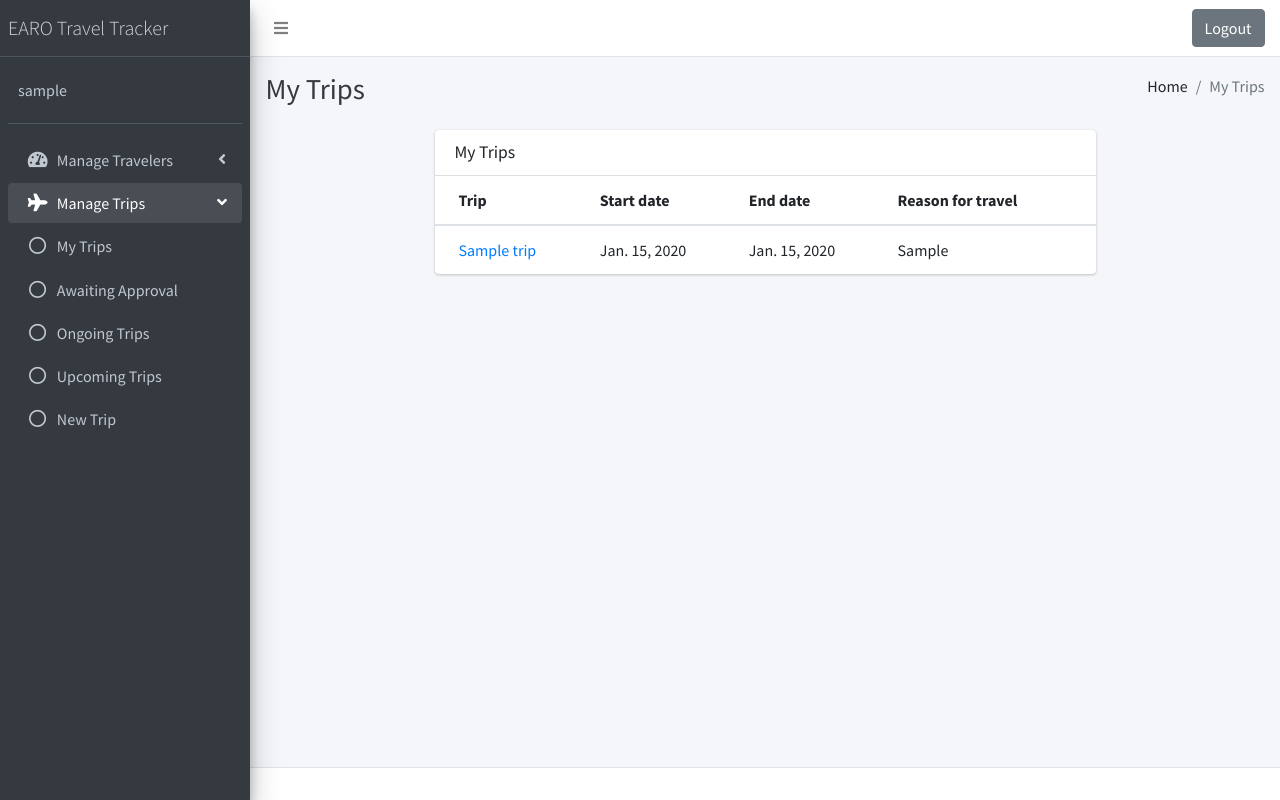
After one commit to d-mwenda/earo_travel_tracker, a Django app: page /trip/list-trips/my-trips in a window 1280 px wide, after a click on "Manage Trips". The commit adds this page. Run offline with Django 3.2, Linux system fonts and the light colour scheme; a user stored in the database is signed in; tables that the repository leaves empty hold one stand-in row (values such as "Sample post"); some libraries are stand-ins or nearby versions.

Commit message:
my trips added. Trip filtering added

```diff
--- a/backend/earo_travel_tracker/templates/base.html
+++ b/backend/earo_travel_tracker/templates/base.html
@@ -154,6 +154,12 @@
             </a>
             <ul class="nav nav-treeview">
               <li class="nav-item">
+                <a href="{% url 'u_list_my_trips' %}" class="nav-link">
+                  <i class="far fa-circle nav-icon"></i>
+                  <p>My Trips</p>
+                </a>
+              </li>
+              <li class="nav-item">
                 <a href="{% url 'u_list_awaiting_approval_trips' %}" class="nav-link">
                   <i class="far fa-circle nav-icon"></i>
                   <p>Awaiting Approval</p>
--- a/backend/earo_travel_tracker/templates/foundation.html
+++ b/backend/earo_travel_tracker/templates/foundation.html
@@ -20,6 +20,9 @@
   {% endblock custom_styles %}
 
 </head>
+{% comment %}
+Always make sure to include an opening body tag when you extend this template.
+{%endcomment %}
 {% block body %}
 {% endblock body %}
 <!-- REQUIRED SCRIPTS -->
--- a/backend/earo_travel_tracker/templates/traveler/add_edit_department.html
+++ b/backend/earo_travel_tracker/templates/traveler/add_edit_department.html
@@ -7,7 +7,7 @@
             <div class="card-body">
                 <div class="row">
                     {% include 'render_form.html' %}
-                    <button class="form-control btn-primary" type="submit">{{page_title}}</button>
+                    <button class="form-control btn-secondary" type="submit">{{page_title}}</button>
                 </div>
             </div>
         </form>
--- a/backend/earo_travel_tracker/templates/traveler/add_edit_traveler.html
+++ b/backend/earo_travel_tracker/templates/traveler/add_edit_traveler.html
@@ -7,7 +7,7 @@
             <div class="card-body">
                 <div class="row">
                     {% include 'render_form.html' %}
-                    <button class="form-control btn-primary" type="submit">{{page_title}}</button>
+                    <button class="form-control btn-secondary" type="submit">{{page_title}}</button>
                 </div>
             </div>
         </form>
--- a/backend/earo_travel_tracker/templates/trip/add_edit_trip.html
+++ b/backend/earo_travel_tracker/templates/trip/add_edit_trip.html
@@ -7,7 +7,7 @@
             <div class="card-body">
                 <div class="row">
                     {% include 'render_form.html' %}
-                    <button class="form-control btn-primary" type="submit">{{page_title}}</button>
+                    <button class="form-control btn-secondary" type="submit">{{page_title}}</button>
                 </div>
             </div>
         </form>
--- a/backend/earo_travel_tracker/templates/trip/add_edit_trip_itinerary.html
+++ b/backend/earo_travel_tracker/templates/trip/add_edit_trip_itinerary.html
@@ -8,7 +8,7 @@
             <div class="card-body">
                 <div class="row">
                     {% include 'render_form.html' %}
-                    <button class="form-control btn-primary" type="submit">{{page_title}}</button>
+                    <button class="form-control btn-secondary" type="submit">{{page_title}}</button>
                 </div>
             </div>
         </form>
--- a/backend/earo_travel_tracker/templates/trip/approve_trip.html
+++ b/backend/earo_travel_tracker/templates/trip/approve_trip.html
@@ -7,7 +7,7 @@
             <div class="card-body">
                 <div class="row">
                     {% include 'render_form.html' %}
-                    <button class="form-control btn-primary" type="submit">Submit</button>
+                    <button class="form-control btn-secondary" type="submit">Submit</button>
                 </div>
             </div>
         </form>
--- /dev/null
+++ b/backend/earo_travel_tracker/templates/trip/view_trips.html
@@ -0,0 +1,40 @@
+{% extends "base.html" %}
+
+{% block content %}
+<div class="col-8">
+    <div class="card">
+      <div class="card-header">
+        <h3 class="card-title">{{ page_title }}
+        </h3>
+      </div>
+      <!-- /.card-header -->
+      <div class="card-body table-responsive p-0">
+        <table class="table table-hover text-nowrap">
+          <thead>
+            <tr>
+              <th>Trip</th>
+              <th>Start date</th>
+              <th>End date</th>
+              <th>Reason for travel</th>
+            </tr>
+          </thead>
+          <tbody>
+            {% for trip in trips %}
+            <tr>
+                <td><a href="{% url 'u_trip_details' trip_id=trip.id %}">
+                  {{trip.trip_name}}
+                  </a>
+                </td>
+                <td>{{trip.start_date}}</td>
+                <td>{{trip.end_date}}</td>
+                <td>{{trip.reason_for_travel}}</td>
+            </tr>
+            {% endfor %}
+          </tbody>
+        </table>
+      </div>
+      <!-- /.card-body -->
+    </div>
+    <!-- /.card -->
+  </div>
+  {% endblock content %}
--- a/backend/earo_travel_tracker/trip/urls.py
+++ b/backend/earo_travel_tracker/trip/urls.py
@@ -9,7 +9,7 @@ from .views import (
     TripViewSet, TripTravelerDependantsViewSet, TripExpensesViewSet, TripApprovalViewSet,
     TripItineraryViewSet, ApproverGroupsViewSet, TripCreateView, TripDetailView, TripUpdateView,
     TripDeleteView, TripListView, TripItineraryListView, TripItineraryCreateView,
-    TripItineraryUpdateView, TripItineraryDeleteView, ApproveTripView, TripApprovalListView
+    TripItineraryUpdateView, TripItineraryDeleteView, ApproveTripView, TripApprovalListView,
     )
 
 router = routers.SimpleRouter()
@@ -27,7 +27,9 @@ urlpatterns = [
     path('new-trip', TripCreateView.as_view(), name='u_create_trip'),
     path('list-trips/ongoing', TripApprovalListView.as_view(),  {'filter_by': 'ongoing'}, name='u_list_ongoing_trips'),
     path('list-trips/upcoming', TripApprovalListView.as_view(), {'filter_by': 'upcoming'}, name='u_list_upcoming_trips'),
-    path('list-trips/awaiting-approval', TripApprovalListView.as_view(), {'filter_by': 'awaiting_approval'}, name='u_list_awaiting_approval_trips'),
+    path('list-trips/my-trips', TripListView.as_view(), name='u_list_my_trips'),
+    path('list-trips/awaiting-approval', TripApprovalListView.as_view(), {'filter_by': 'awaiting_approval'},
+        name='u_list_awaiting_approval_trips'),
     path('update-trip/trip=<trip_id>', TripUpdateView.as_view(), name='u_update_trip'),
     path('trip-details/trip=<trip_id>', TripDetailView.as_view(), name='u_trip_details'),
     path('delete-trip', TripDeleteView.as_view(), name='u_delete_trip'),
--- a/backend/earo_travel_tracker/trip/views.py
+++ b/backend/earo_travel_tracker/trip/views.py
@@ -294,13 +294,17 @@ class TripListView(LoginRequiredMixin, ListView):
     """
     This class implements the listing view for the Trip model.
     """
-    # TODO: implement time-based filters for ongoing and upcoming trips
     model = Trips
     context_object_name = 'trips'
-    template_name = 'trip/list_trips.html'
+    template_name = 'trip/view_trips.html'
     extra_context = {
-        'page_title': 'Trips'
+        'page_title': 'My Trips'
     }
+
+    def get_queryset(self):
+        queryset = self.model.objects.filter(traveler__user_account=self.request.user)
+        return queryset
+
 
 
 class TripDeleteView(LoginRequiredMixin, DeleteView):
@@ -450,21 +454,23 @@ class TripApprovalListView(LoginRequiredMixin, ListView):
     model = TripApproval
     context_object_name = 'trips'
     template_name = 'trip/list_trips.html'
-    extra_context = {
-        'page_title': 'Trips'
-    }
+    page_title = None
 
     def get(self, request, *args, filter_by=None, **kwargs):
         """
         This method filters the queryset accordingly, depending on the url that calls the view.
         """
+        # TODO check permissions in the filters
         if filter_by:
             if filter_by == "upcoming":
                 queryset = self.model.objects.filter(trip__start_date__gt = timezone.now().date())
+                self.page_title = "Upcoming Trips"
             elif filter_by == "ongoing":
                 queryset = self.model.objects.filter(trip__start_date__lte = timezone.now().date())
                 queryset = queryset.filter(trip__end_date__gte = timezone.now().date())
+                self.page_title = "Ongoing Trips"
             elif filter_by== 'awaiting_approval':
                 queryset = self.model.objects.filter(trip_is_approved=False)
-        self.queryset = queryset
+                self.page_title = "Trips Awaiting Approval"
+            self.queryset = queryset
         return super().get(request, *args, **kwargs)
```
Also changed, not shown: backend/earo_travel_tracker/templates/403.html (added, +39 -0 lines), backend/earo_travel_tracker/templates/trip/list_trips.html (+16 -5 lines).
